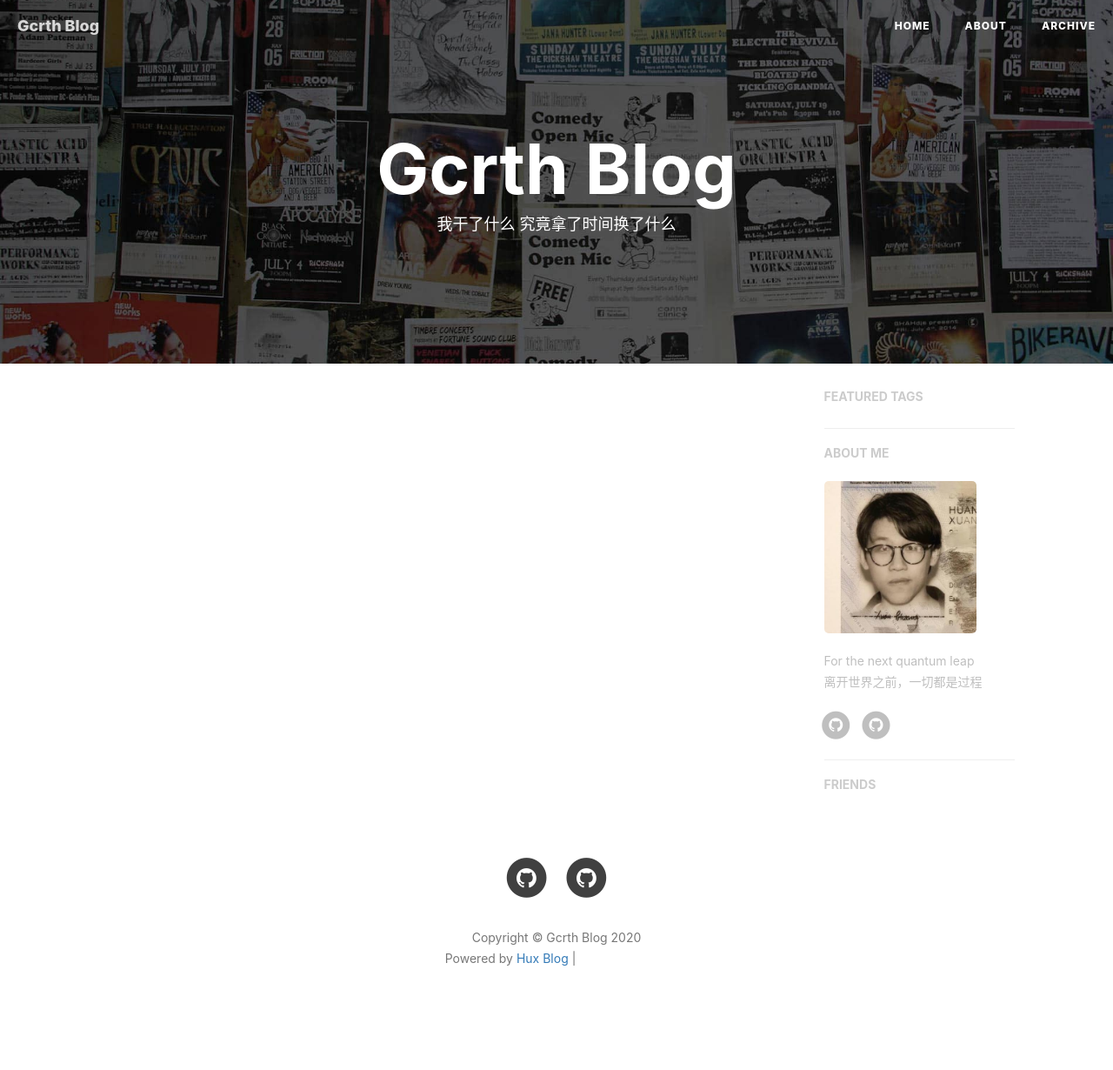
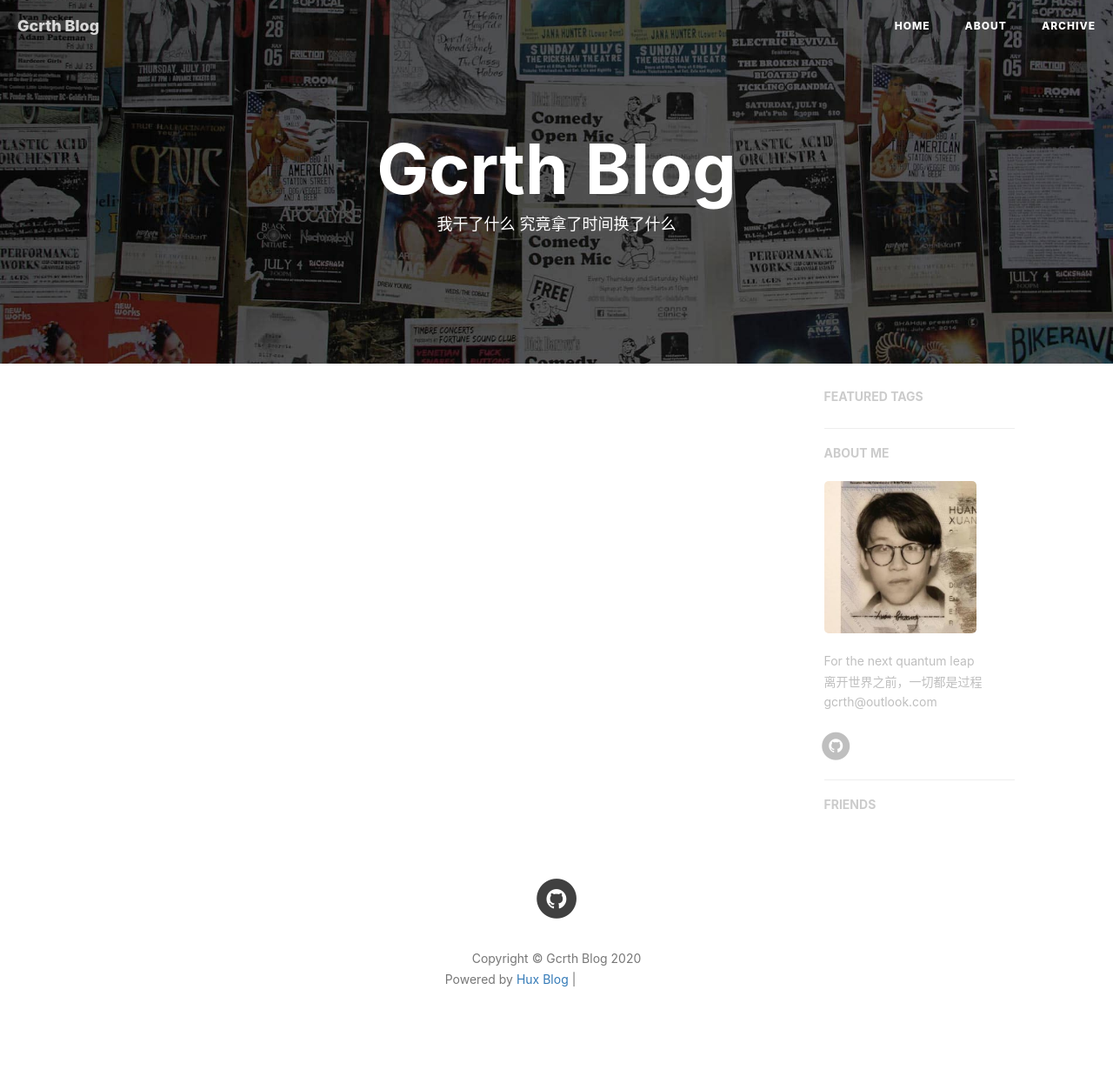
Before and after one commit to gcrth/gcrth.github.io, a Jekyll site: the page built from index.html, in a window 1280 px wide. Shown: the whole page at 87% size. Built offline with Jekyll 4.4.1, drawn with Linux system fonts in a browser that asks for light colours; nearby versions of some CDN libraries; the list of posts is cut into pages by our own code; comment, search, counter and statistics services are not loaded; before the commit the page ends 1206 px from its top, so only the background shows below that; grey boxes are pictures that could not be loaded.

```diff
--- a/_config.yml
+++ b/_config.yml
@@ -78,7 +78,7 @@ kramdown:
 
 # Sidebar settings
 sidebar: true                           # whether or not using Sidebar.
-sidebar-about-description: "For the next quantum leap<br>离开世界之前，一切都是过程"
+sidebar-about-description: "For the next quantum leap<br>离开世界之前，一切都是过程<br>gcrth@outlook.com"
 sidebar-avatar: /img/avatar-hux-ny.jpg      # use absolute URL, seeing it's used in both `/` and `/about/`
 
 
--- a/_includes/sns-links.html
+++ b/_includes/sns-links.html
@@ -68,7 +68,7 @@
     </a>
   </li>
   {% endif %}
-  {% if site.email %}
+  <!-- {% if site.email %}
   <li>
     <a target="_blank" href="{{ site.email }}">
       <span class="fa-stack fa-lg">
@@ -77,7 +77,7 @@
       </span>
     </a>
   </li>
-  {% endif %}
+  {% endif %} -->
   {% if site.linkedin_username %}
   <li>
     <a target="_blank" href="https://www.linkedin.com/in/{{ site.linkedin_username }}">
```
